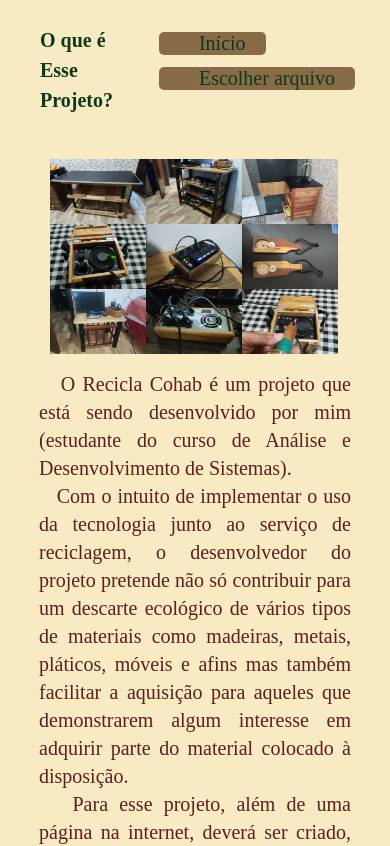
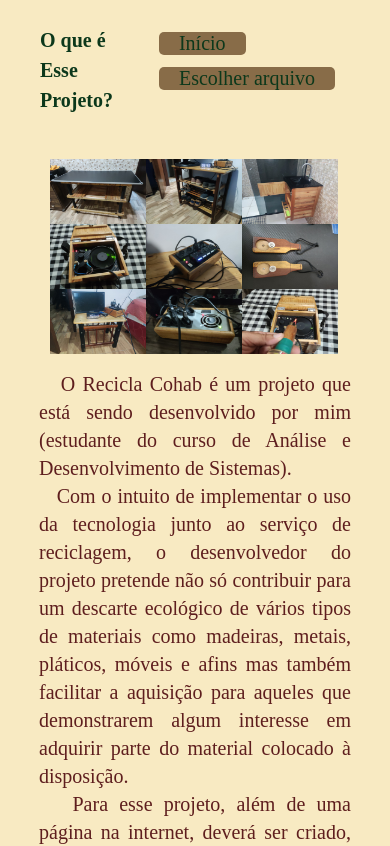
Before and after one commit to Tony121970/atvextensionista, a plain HTML site: page index1.html in a window 390 px wide. Shown: the top 846 px of the page. Drawn offline with Linux system fonts and the light colour scheme.

Commit message:
Update estilo.css

```diff
--- a/estilo.css
+++ b/estilo.css
@@ -238,20 +238,21 @@ input {
 
   .inicio {
     padding-right: 20px;
-    padding-left: 40px;
+    padding-left: 20px; /*40px*/
     background-color: rgba(128, 100, 64, 0.938);
     border-radius: 5px 5px 5px 5px;
   }
 
   .sobre {
     padding-right: 20px;
-    padding-left: 40px;
+    padding-left: 20px; /*40px*/
     background-color: rgba(128, 100, 64, 0.938);
     border-radius: 5px 5px 5px 5px;
   }
 
   .escolher_arquivo {
-    padding-left: 40px;
+    padding-right: 20px;
+    padding-left: 20px; /*40px*/
     background-color: rgba(128, 100, 64, 0.938);
     border-radius: 5px 5px 5px 5px;
   }
```
